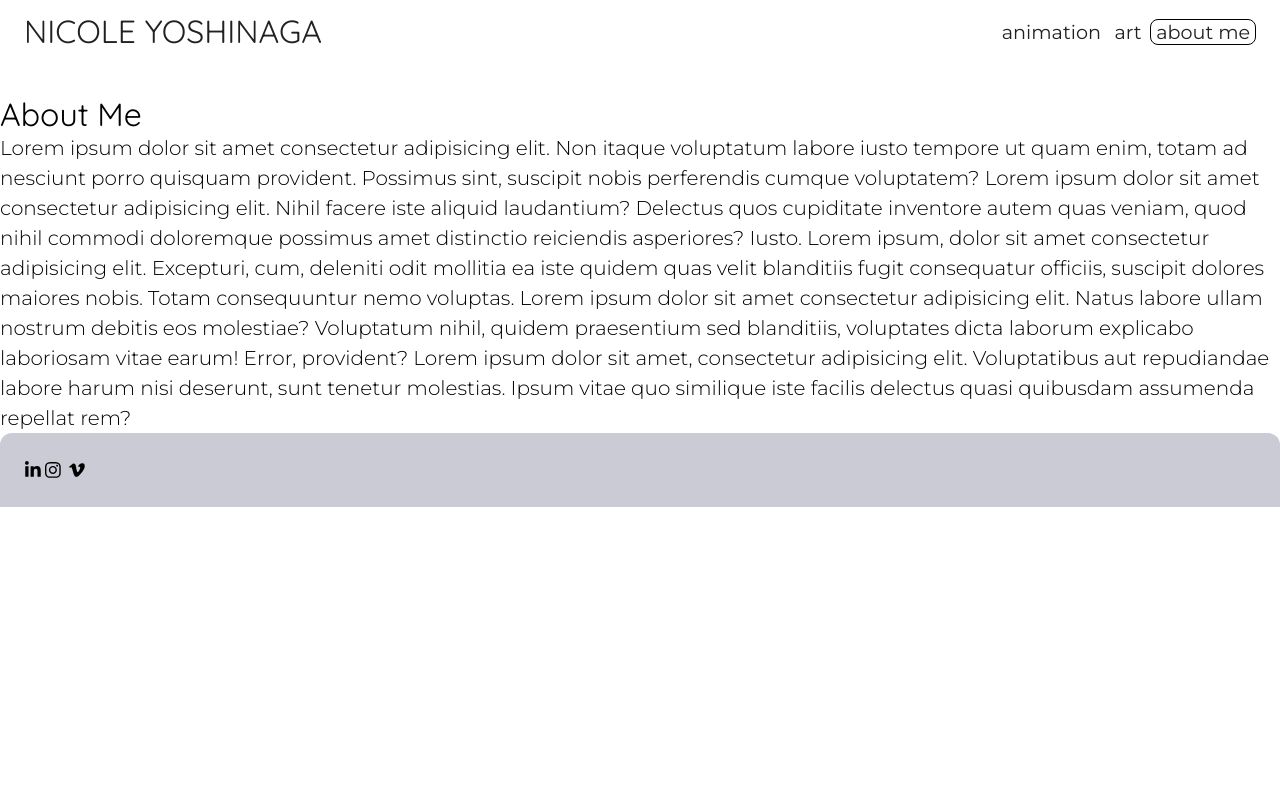
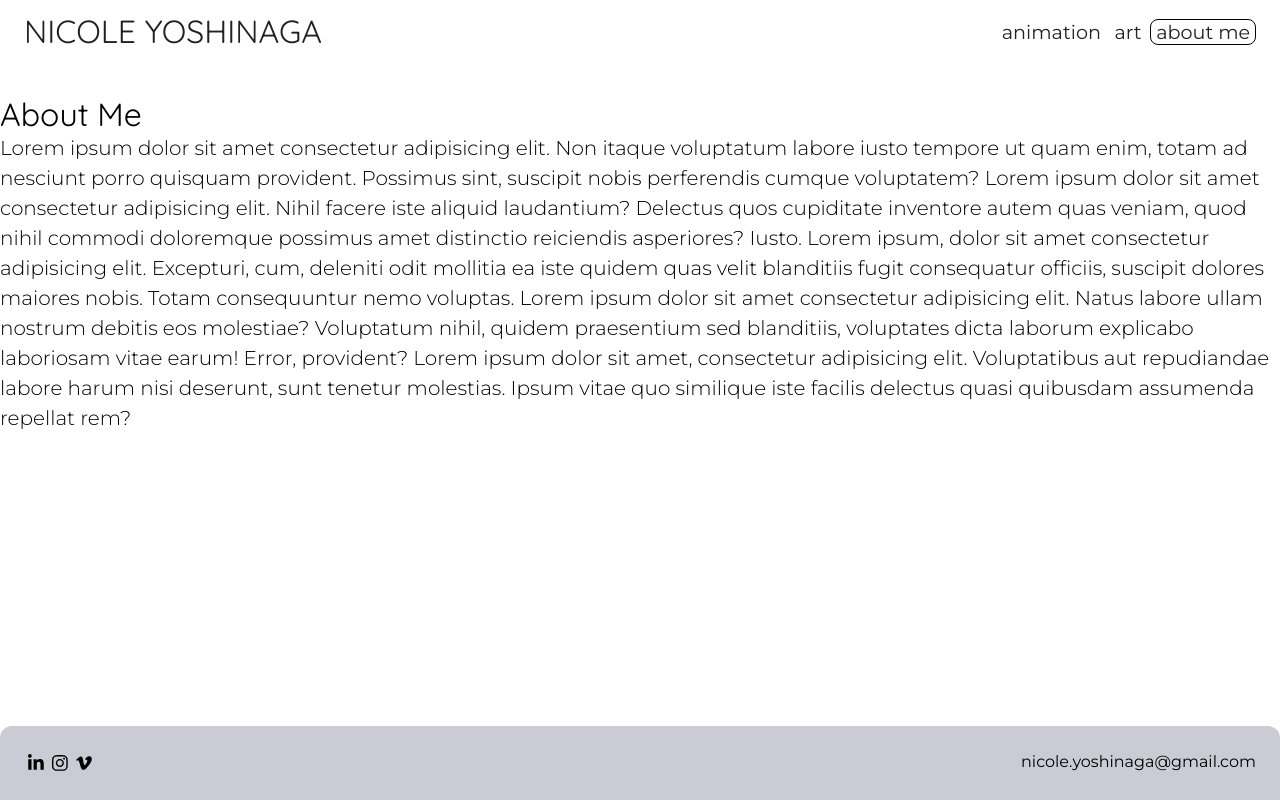
Before and after one commit to Justin-Arakaki/nicole-yoshinaga-website, a React (Vite) app in the folder frontend/: page /aboutme in a window 1280 px wide. Built offline with nearby package versions, Linux system fonts and the light colour scheme.

Commit message:
Completed Footer

```diff
--- a/frontend/src/App.tsx
+++ b/frontend/src/App.tsx
@@ -5,10 +5,20 @@ import Animation from './pages/Animation';
 import Art from './pages/Art';
 import AboutMe from './pages/AboutMe';
 import Footer from './components/footer/Footer';
+import Box from '@mui/material/Box';
 
 function App() {
 	return (
 		<MasterProvider>
+			<Box
+				sx={{
+					display: 'flex',
+					flexDirection: 'column',
+					justifyContent: 'space-between',
+					minHeight: '100vh',
+				}}
+			>
+				<Box>
 					<Header />
 					<Routes>
 						<Route path="*" element={<Navigate to="/animation" replace />} />
@@ -16,7 +26,9 @@ function App() {
 						<Route path="/art" element={<Art />} />
 						<Route path="/aboutme" element={<AboutMe />} />
 					</Routes>
+				</Box>
 				<Footer />
+			</Box>
 		</MasterProvider>
 	);
 }
--- a/frontend/src/components/body/SocialsButton.tsx
+++ b/frontend/src/components/body/SocialsButton.tsx
@@ -1,10 +1,17 @@
+import IconButton from '@mui/material/IconButton';
 import { styled } from '@mui/material/styles';
-import IconButton, { IconButtonProps } from '@mui/material/IconButton';
+import { ReactNode } from 'react';
 
-const SocialsButton = styled(IconButton)<IconButtonProps>(({ theme }) => ({
-	padding: 0.5,
-	disableRipple: true,
-	color: theme.palette.secondary.default,
-}));
+interface Props {
+	children?: ReactNode;
+	color?: string;
+	href?: string;
+}
+
+const SocialsButton = styled((props: Props) => (
+	<IconButton {...props} color="secondary" disableRipple />
+))({
+	padding: '0.25rem',
+});
 
 export default SocialsButton;
--- a/frontend/src/components/footer/Footer.tsx
+++ b/frontend/src/components/footer/Footer.tsx
@@ -1,5 +1,4 @@
 import Box from '@mui/material/Box';
-import IconButton from '@mui/material/IconButton';
 import { FontAwesomeIcon } from '@fortawesome/react-fontawesome';
 import {
 	faLinkedinIn,
@@ -7,44 +6,53 @@ import {
 	faVimeoV,
 } from '@fortawesome/free-brands-svg-icons';
 import SocialsButton from '../body/SocialsButton';
+import { useTheme } from '@mui/material/styles';
 
 export default function Footer() {
+	const theme = useTheme();
 	return (
 		<Box
 			sx={{
 				display: 'flex',
+				justifyContent: 'space-between',
 				backgroundColor: 'background.paper',
+				marginTop: '8rem',
 				padding: '1.5rem',
 				borderRadius: '0.75rem 0.75rem 0 0',
 			}}
 		>
 			<Box>
 				<SocialsButton
-					color="secondary"
-					aria-label="instagram"
+					aria-label="linkedin"
 					href="https://www.instagram.com/justinianpogo/"
 				>
 					<FontAwesomeIcon icon={faLinkedinIn} size="xs" />
 				</SocialsButton>
-				<IconButton
-					color="secondary"
+				<SocialsButton
 					aria-label="instagram"
 					href="https://www.instagram.com/justinianpogo/"
-					disableRipple
-					sx={{ padding: 0.5 }}
 				>
 					<FontAwesomeIcon icon={faInstagram} size="xs" />
-				</IconButton>
-				<IconButton
-					color="secondary"
-					aria-label="instagram"
+				</SocialsButton>
+				<SocialsButton
+					aria-label="vimeo"
 					href="https://www.instagram.com/justinianpogo/"
-					disableRipple
-					sx={{ padding: 0.5 }}
 				>
 					<FontAwesomeIcon icon={faVimeoV} size="xs" />
-				</IconButton>
+				</SocialsButton>
 			</Box>
+			<a
+				href="mailto:nicole.yoshinaga@gmail.com"
+				style={{
+					fontFamily: theme.typography.button.fontFamily,
+					fontSize: '1rem',
+					lineHeight: 1.5,
+					color: theme.palette.text.primary,
+					textDecoration: 'none',
+				}}
+			>
+				nicole.yoshinaga@gmail.com
+			</a>
 		</Box>
 	);
 }
--- a/frontend/src/index.css
+++ b/frontend/src/index.css
@@ -5,6 +5,7 @@
 	color-scheme: light dark;
 	color: #000;
 	background-color: #fff;
+	font-family: 'montserrat';
 
 	font-synthesis: none;
 	-moz-osx-font-smoothing: grayscale;
@@ -19,11 +20,11 @@ body {
 	width: 15px;
 }
 ::-webkit-scrollbar-track {
-	background: #fff;
+	background: #dcdcdc;
 }
 ::-webkit-scrollbar-thumb {
-	background: #999;
+	background: #888;
 }
 ::-webkit-scrollbar-thumb:hover {
-	background: #555;
+	background: #404040;
 }
```
Lines whose indentation alone changed are shown as unchanged.
